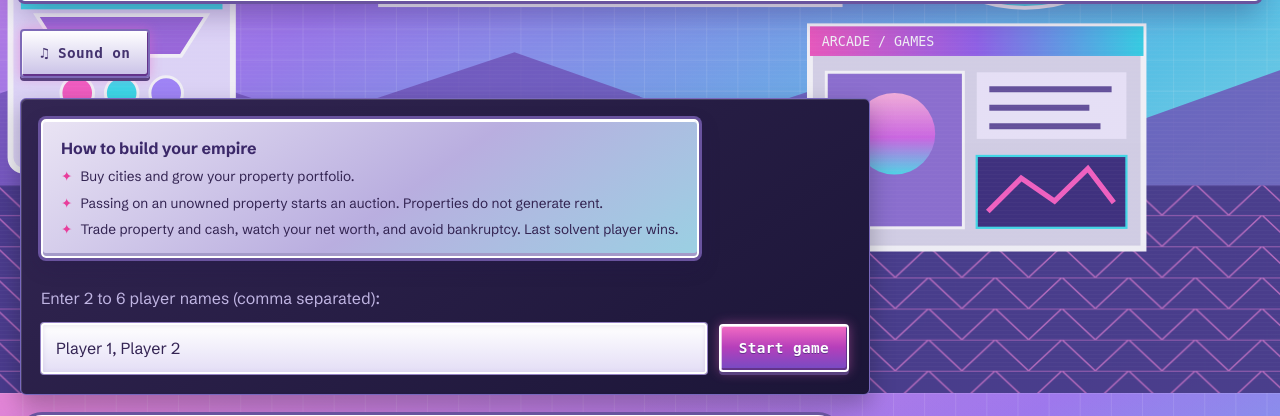
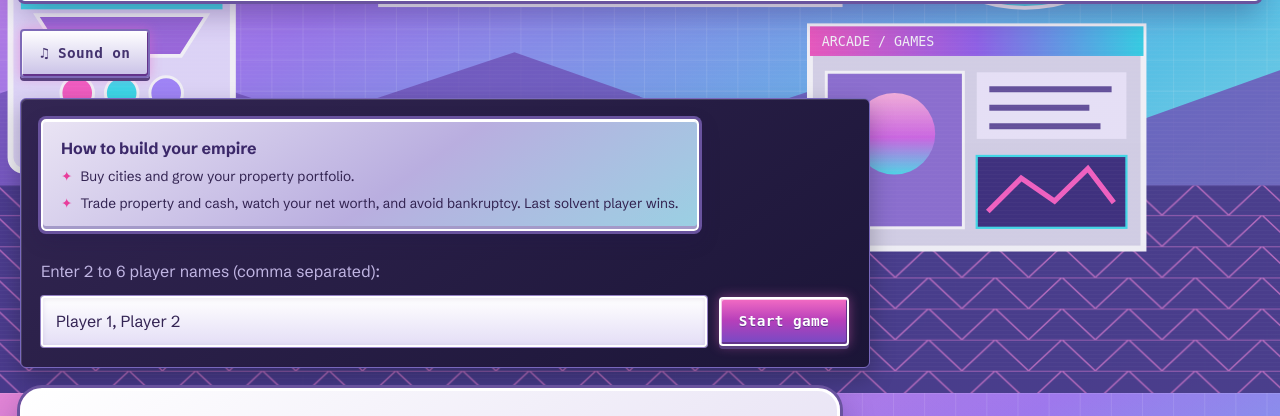
Before and after one commit to notyugg/chess--bot, a Flask app: page /business in a window 1280 px wide. Shown: the part 421-837 px from the top of the page. Run offline with Flask 3, Linux system fonts and the light colour scheme; some web fonts are replaced.

Commit message:
Remove skip and auction controls from Business UI

```diff
--- a/templates/business.html
+++ b/templates/business.html
@@ -7,8 +7,7 @@
   <div class="business-rules">
     <strong>How to build your empire</strong>
     <span>Buy cities and grow your property portfolio.</span>
-    <span>Passing on an unowned property starts an auction. Properties do not generate rent.</span>
-    <span>Trade property and cash, watch your net worth, and avoid bankruptcy. Last solvent player wins.</span>
+      <span>Trade property and cash, watch your net worth, and avoid bankruptcy. Last solvent player wins.</span>
   </div>
   <p>Enter 2 to 6 player names (comma separated):</p>
   <input id="names" value="Player 1, Player 2" size="40">
@@ -141,7 +140,7 @@ function render() {
   const d2 = state.last_roll ? dieGlyph[state.last_roll[1]] : "⚁";
   center.innerHTML = phase === "over"
     ? "<div class='turn-label'>GAME COMPLETE</div><h2>" + state.winner + " wins!</h2><div class='dice-pair'><span class='die'>♛</span></div>"
-    : "<div class='turn-label'>" + (phase === "auction" ? "PROPERTY AUCTION" : "YOUR NEXT MOVE") + "</div><h3>" + state.current_name + "'s turn</h3><div class='dice-pair'><span class='die" + (state.last_roll ? " rolling" : "") + "'>" + d1 + "</span><span class='die" + (state.last_roll ? " rolling" : "") + "'>" + d2 + "</span></div><div class='roll-total'>" + (phase === "auction" && state.auction ? "Bidding on " + BOARD[state.auction.property].name + " · current bid " + state.auction.bid : (state.last_roll ? "Rolled " + state.last_roll[0] + " + " + state.last_roll[1] + " = " + (state.last_roll[0] + state.last_roll[1]) : "Roll to begin your turn")) + "</div>";
+    : "<div class='turn-label'>YOUR NEXT MOVE</div><h3>" + state.current_name + "'s turn</h3><div class='dice-pair'><span class='die" + (state.last_roll ? " rolling" : "") + "'>" + d1 + "</span><span class='die" + (state.last_roll ? " rolling" : "") + "'>" + d2 + "</span></div><div class='roll-total'>" + (state.last_roll ? "Rolled " + state.last_roll[0] + " + " + state.last_roll[1] + " = " + (state.last_roll[0] + state.last_roll[1]) : "Roll to begin your turn") + "</div>";
 
   const actions = document.createElement("div");
   actions.className = "actions";
@@ -155,13 +154,8 @@ function render() {
   };
   addBtn("Roll dice", "roll", phase === "roll");
   addBtn("Buy", "buy", phase === "buy");
-  addBtn("Skip", "skip", phase === "buy", true);
   addBtn("End turn", "end_turn", phase === "end_turn");
   if (phase === "roll" && cur.in_jail) addBtn("Pay 50 to leave jail", "pay_fine", true, true);
-  if (phase === "auction" && state.auction) {
-    addBtn("Bid " + (state.auction.bid + 10), "auction_bid", true, false, {amount: state.auction.bid + 10});
-    addBtn("Pass auction", "auction_pass", true, true);
-  }
   center.appendChild(actions);
 
   const log = document.createElement("div");
```
